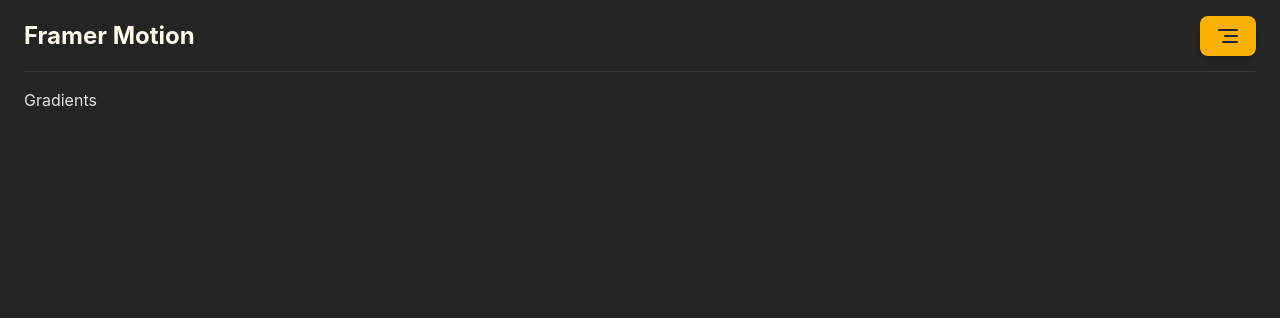
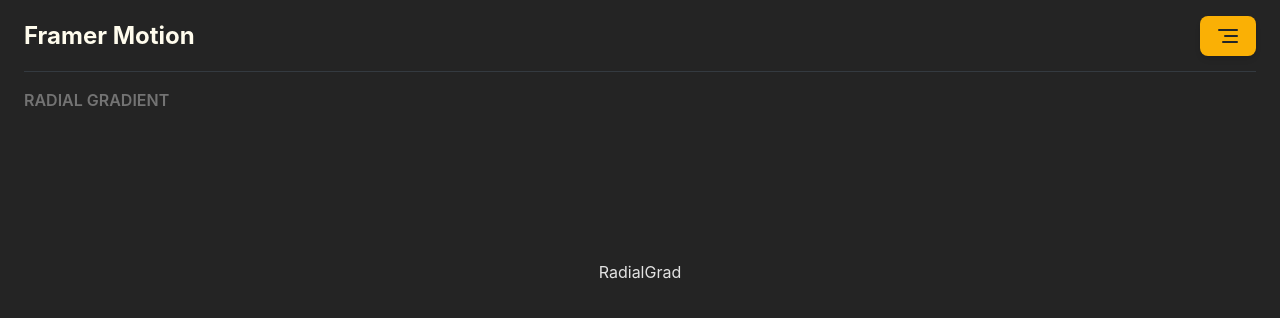
Before and after one commit to AJ1732/framer-motion-template, a React (Vite) app: page /gradient in a window 1280 px wide. Shown: the top 318 px of the page. Built offline with nearby package versions, Linux system fonts and the light colour scheme; what tailwindcss-selector-patterns would draw is missing.

Commit message:
chore: create radial gradient component

```diff
--- /dev/null
+++ b/src/components/ui/RadialGrad.jsx
@@ -0,0 +1,4 @@
+const RadialGrad = () => {
+  return <div>RadialGrad</div>;
+};
+export default RadialGrad;
--- a/src/pages/Gradients.jsx
+++ b/src/pages/Gradients.jsx
@@ -1,4 +1,21 @@
+import RadialGrad from "../components/ui/RadialGrad";
+
 const Gradients = () => {
-  return <div>Gradients</div>;
+  return (
+    <section>
+      {/* RADIAL GRADIENT */}
+      <article>
+        <header>
+          <span className="font-semibold uppercase text-neutral-500">
+            Radial Gradient
+          </span>
+        </header>
+
+        <div className="min-h-80 flex justify-center items-center">
+          <RadialGrad />
+        </div>
+      </article>
+    </section>
+  );
 };
 export default Gradients;
```
